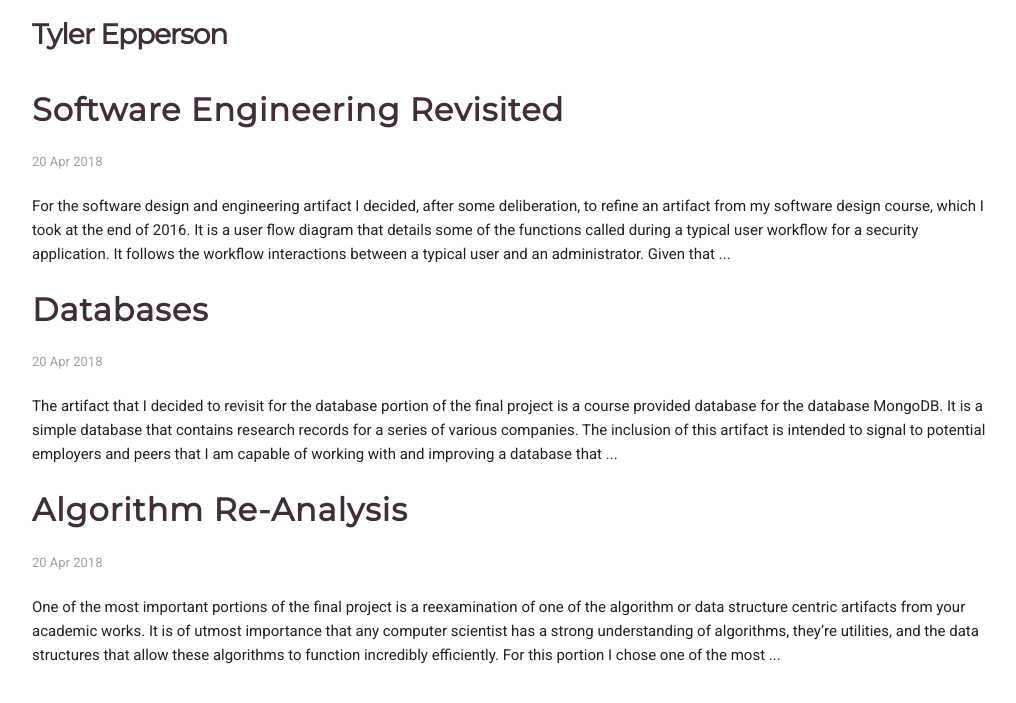
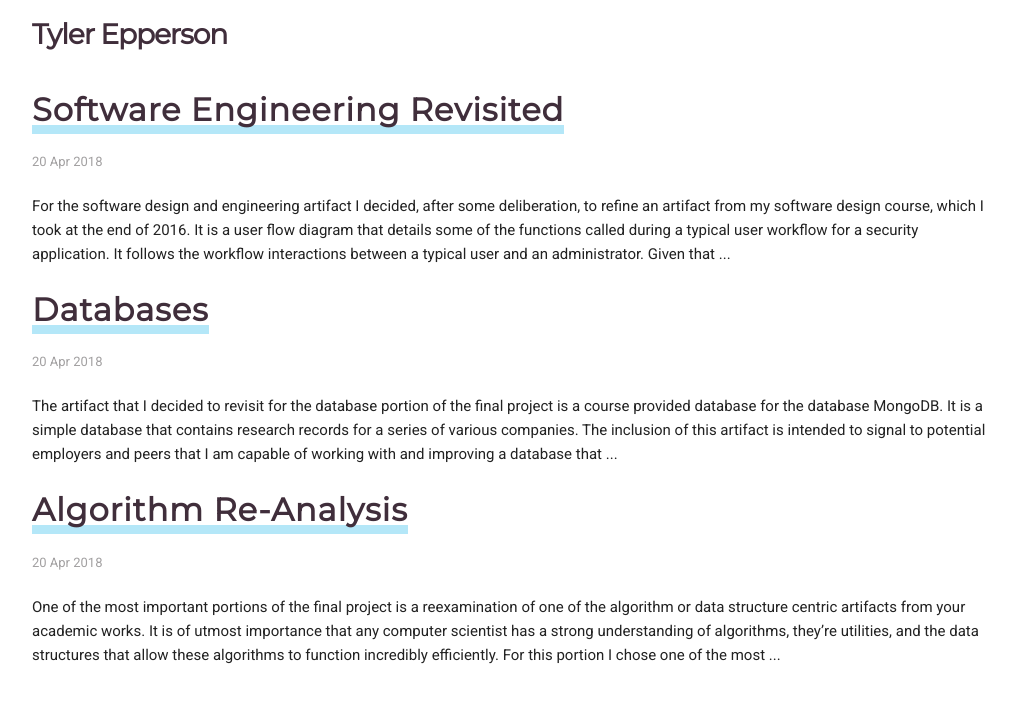
Before and after one commit to edwardepperson/edwardepperson.github.io, a Jekyll site: the page built from index.html, in a window 1280 px wide. Shown: the top 703 px of the page, without its empty margins (128-1144 px from the left). Built offline with Jekyll 4.4.1, drawn with Linux system fonts in a browser that asks for light colours; nearby versions of some CDN libraries.

Commit message:
Added some stylings back for the links that I really enjoy.

```diff
--- a/_layouts/post.html
+++ b/_layouts/post.html
@@ -5,8 +5,6 @@ layout: default
 <small class="post__date">{{ page.date | date: "%-d %B %Y" }}</small>
 <h1 class="post__title">{{ page.title }}</h1>
 
-<p class="view">by {{ page.author.name | default: site.author.name }}</p>
-
 {{content}}
 
 {% if page.tags %}
--- a/assets/css/main.scss
+++ b/assets/css/main.scss
@@ -6,7 +6,7 @@
 
 $head-color: #402E3B;
 $sub-color: #A2A0A1;
-$link-color: #DA6670;
+$link-color: #b4e7f8;
 
 // Some custom CSS
 
@@ -41,13 +41,25 @@ $link-color: #DA6670;
         letter-spacing: 1px;
 
         a {
+            background-color: transparent;
             color: $head-color;
+            border-bottom: 5px solid $link-color;
             text-decoration: none;
 
-            &:after {
-                content: "";
-                border-bottom: 3px $link-color solid;
-                width: 100%;
+            -webkit-transition: background .15s cubic-bezier(0.33, 0.66, 0.66, 1);
+            -o-transition: background .15s cubic-bezier(0.33, 0.66, 0.66, 1);
+            transition: background .15s cubic-bezier(0.33, 0.66, 0.66, 1);
+
+            -webkit-box-shadow: inset 0 -4px 0 $link-color;
+
+            box-shadow: inset 0 -4px 0 $link-color;
+            overflow-wrap: break-word;
+            word-break: break-word;
+            word-wrap: break-word;
+
+            &:hover,
+            &:focus {
+                background-color: $link-color;
             }
         }
     }
```
